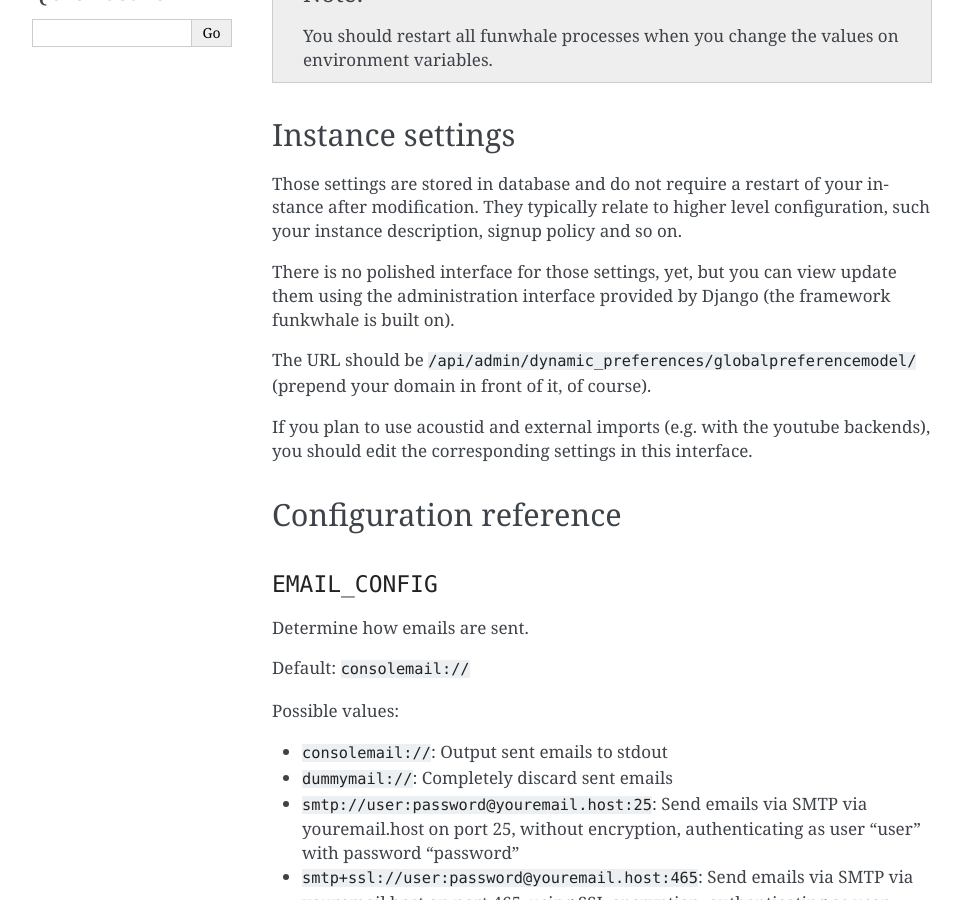
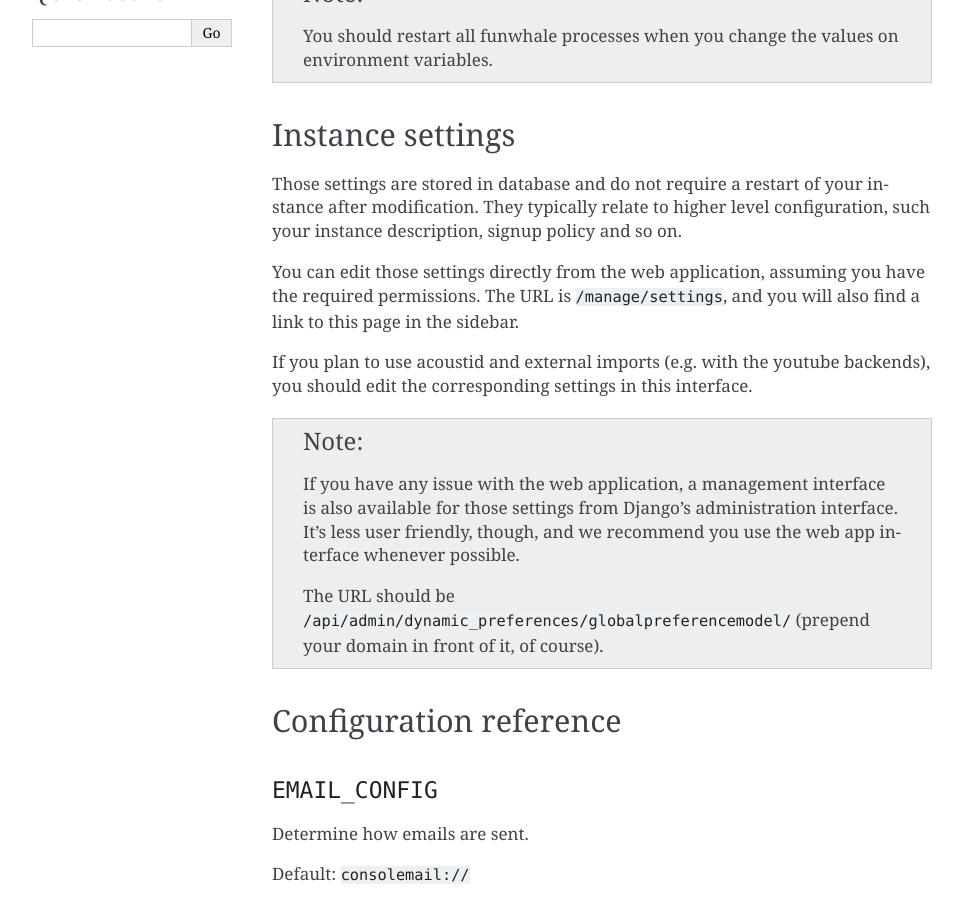
Before and after one commit to RYGhub/funkwhale, a Sphinx documentation site: the page built from docs/configuration.rst, in a window 1280 px wide and 900 px high, scrolled down 380 px. Shown: the whole window, without its empty margins (148-1111 px from the left). Built offline with Sphinx 7.4.7, drawn with Linux system fonts in a browser that asks for light colours; pages that are not in the unit, such as notebooks, are missing from menus.

Commit message:
See #206: updated documentation

```diff
--- a/docs/configuration.rst
+++ b/docs/configuration.rst
@@ -27,14 +27,23 @@ Those settings are stored in database and do not require a restart of your
 instance after modification. They typically relate to higher level configuration,
 such your instance description, signup policy and so on.
 
-There is no polished interface for those settings, yet, but you can view update
-them using the administration interface provided by Django (the framework funkwhale is built on).
-
-The URL should be ``/api/admin/dynamic_preferences/globalpreferencemodel/`` (prepend your domain in front of it, of course).
+You can edit those settings directly from the web application, assuming
+you have the required permissions. The URL is ``/manage/settings``, and
+you will also find a link to this page in the sidebar.
 
 If you plan to use acoustid and external imports
 (e.g. with the youtube backends), you should edit the corresponding
 settings in this interface.
+
+.. note::
+
+    If you have any issue with the web application, a management interface is also
+    available for those settings from Django's administration interface. It's
+    less user friendly, though, and we recommend you use the web app interface
+    whenever possible.
+
+    The URL should be ``/api/admin/dynamic_preferences/globalpreferencemodel/`` (prepend your domain in front of it, of course).
+
 
 Configuration reference
 -----------------------
```
